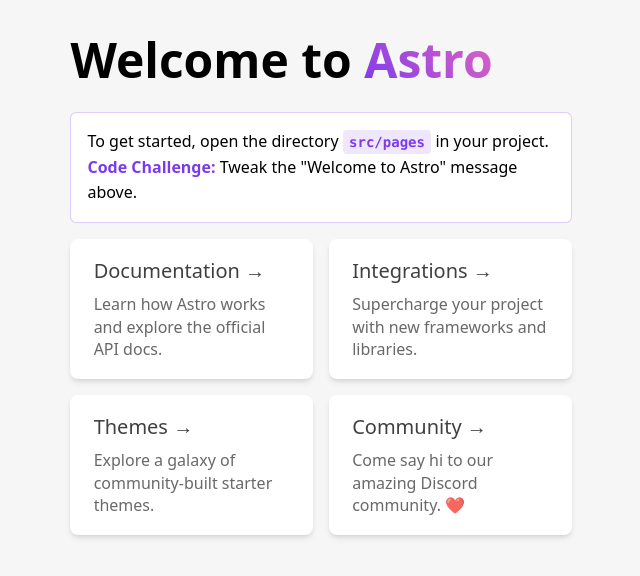
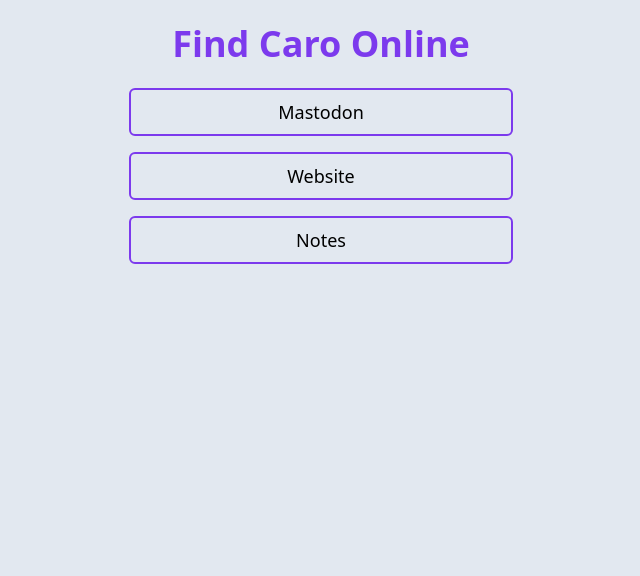
Before and after one commit to caro401/links, an Astro site: page / in a window 1280 px wide. Shown: the whole page, without its empty margins (319-959 px from the left). Built offline with nearby package versions, Linux system fonts and the light colour scheme; Astro itself is replaced by a stand-in of ours.

Commit message:
do a thing

```diff
--- a/astro.config.mjs
+++ b/astro.config.mjs
@@ -4,6 +4,9 @@
 import tailwind from "@astrojs/tailwind";
 
 // https://astro.build/config
+import svelte from "@astrojs/svelte";
+
+// https://astro.build/config
 export default defineConfig({
-  integrations: [tailwind()]
+  integrations: [tailwind(), svelte()]
 });
--- a/package.json
+++ b/package.json
@@ -11,8 +11,12 @@
     "astro": "astro"
   },
   "dependencies": {
+    "@astrojs/svelte": "^2.0.0",
     "@astrojs/tailwind": "^3.0.0",
+    "@netlify/functions": "^1.4.0",
     "astro": "^2.0.1",
+    "node-fetch": "^3.3.0",
+    "svelte": "^3.55.1",
     "tailwindcss": "^3.2.4"
   }
 }
--- a/src/components/Card.astro
+++ /dev/null
@@ -1,62 +0,0 @@
----
-export interface Props {
-	title: string;
-	body: string;
-	href: string;
-}
-
-const { href, title, body } = Astro.props;
----
-
-<li class="link-card">
-	<a href={href}>
-		<h2>
-			{title}
-			<span>&rarr;</span>
-		</h2>
-		<p>
-			{body}
-		</p>
-	</a>
-</li>
-<style>
-	.link-card {
-		list-style: none;
-		display: flex;
-		padding: 0.15rem;
-		background-color: white;
-		background-image: var(--accent-gradient);
-		background-size: 400%;
-		border-radius: 0.5rem;
-		background-position: 100%;
-		transition: background-position 0.6s cubic-bezier(0.22, 1, 0.36, 1);
-		box-shadow: 0 4px 6px -1px rgba(0, 0, 0, 0.1), 0 2px 4px -2px rgba(0, 0, 0, 0.1);
-	}
-
-	.link-card > a {
-		width: 100%;
-		text-decoration: none;
-		line-height: 1.4;
-		padding: 1rem 1.3rem;
-		border-radius: 0.35rem;
-		color: #111;
-		background-color: white;
-		opacity: 0.8;
-	}
-	h2 {
-		margin: 0;
-		font-size: 1.25rem;
-		transition: color 0.6s cubic-bezier(0.22, 1, 0.36, 1);
-	}
-	p {
-		margin-top: 0.5rem;
-		margin-bottom: 0;
-		color: #444;
-	}
-	.link-card:is(:hover, :focus-within) {
-		background-position: 0;
-	}
-	.link-card:is(:hover, :focus-within) h2 {
-		color: rgb(var(--accent));
-	}
-</style>
--- /dev/null
+++ b/src/components/Links.svelte
@@ -0,0 +1,35 @@
+<script lang="ts">
+  type Link = {
+    label: string;
+    url: string;
+    slug: string;
+  };
+
+  const LINKS: Link[] = [
+    {
+      label: "Mastodon",
+      url: "https://fosstodon.org/@carofyi",
+      slug: "masto",
+    },
+    { label: "Website", url: "https://caro.fyi", slug: "site" },
+    { label: "Notes", url: "https://notes.caro.fyi", slug: "notes" },
+  ];
+</script>
+
+<nav>
+  {#each LINKS as link}
+    <p data-site={link.slug}><a href={link.url}>{link.label}</a></p>
+  {/each}
+</nav>
+
+<style lang="postcss">
+  p {
+    @apply block border-violet-600 border-2 rounded-md p-2 text-lg focus:bg-white hover:bg-white;
+  }
+  :global(.stats) {
+    @apply text-sm text-violet-400 block;
+  }
+  nav {
+    @apply flex flex-col gap-4 max-w-md w-96 mx-auto;
+  }
+</style>
--- a/src/pages/index.astro
+++ b/src/pages/index.astro
@@ -1,50 +1,23 @@
 ---
+import Links from '../components/Links.svelte';
 import Layout from '../layouts/Layout.astro';
-import Card from '../components/Card.astro';
 ---
 
-<Layout title="Welcome to Astro.">
+<Layout title="Links &middot; caro.fyi.">
 	<main>
-		<h1>Welcome to <span class="text-gradient">Astro</span></h1>
-		<p class="instructions">
-			To get started, open the directory <code>src/pages</code> in your project.<br />
-			<strong>Code Challenge:</strong> Tweak the "Welcome to Astro" message above.
-		</p>
-		<ul role="list" class="link-card-grid">
-			<Card
-				href="https://docs.astro.build/"
-				title="Documentation"
-				body="Learn how Astro works and explore the official API docs."
-			/>
-			<Card
-				href="https://astro.build/integrations/"
-				title="Integrations"
-				body="Supercharge your project with new frameworks and libraries."
-			/>
-			<Card
-				href="https://astro.build/themes/"
-				title="Themes"
-				body="Explore a galaxy of community-built starter themes."
-			/>
-			<Card
-				href="https://astro.build/chat/"
-				title="Community"
-				body="Come say hi to our amazing Discord community. ❤️"
-			/>
-		</ul>
+		<h1>Find Caro Online</h1>
+
+		<Links />
+
 	</main>
 </Layout>
 
-<style>
-	main {
-		margin: auto;
-		padding: 1.5rem;
-		max-width: 60ch;
+<style lang="postcss">
+	:root {
+		@apply m-auto p-6 max-w-prose text-center bg-slate-200;
 	}
 	h1 {
-		font-size: 3rem;
-		font-weight: 800;
-		margin: 0;
+		@apply text-4xl font-bold text-violet-600 mb-6;
 	}
 	.text-gradient {
 		background-image: var(--accent-gradient);
@@ -53,29 +26,4 @@
 		background-size: 400%;
 		background-position: 0%;
 	}
-	.instructions {
-		line-height: 1.6;
-		margin: 1rem 0;
-		border: 1px solid rgba(var(--accent), 25%);
-		background-color: white;
-		padding: 1rem;
-		border-radius: 0.4rem;
-	}
-	.instructions code {
-		font-size: 0.875em;
-		font-weight: bold;
-		background: rgba(var(--accent), 12%);
-		color: rgb(var(--accent));
-		border-radius: 4px;
-		padding: 0.3em 0.45em;
-	}
-	.instructions strong {
-		color: rgb(var(--accent));
-	}
-	.link-card-grid {
-		display: grid;
-		grid-template-columns: repeat(auto-fit, minmax(24ch, 1fr));
-		gap: 1rem;
-		padding: 0;
-	}
 </style>
--- /dev/null
+++ b/svelte.config.js
@@ -0,0 +1,5 @@
+import { vitePreprocess } from '@astrojs/svelte';
+
+export default {
+	preprocess: vitePreprocess(),
+};
```
Also changed, not shown: netlify/edge-functions/add-stats.ts (added, +36 -0 lines), netlify/functions/get-masto-account.js (added, +28 -0 lines), README.md, netlify.toml (added), 2 other files.
